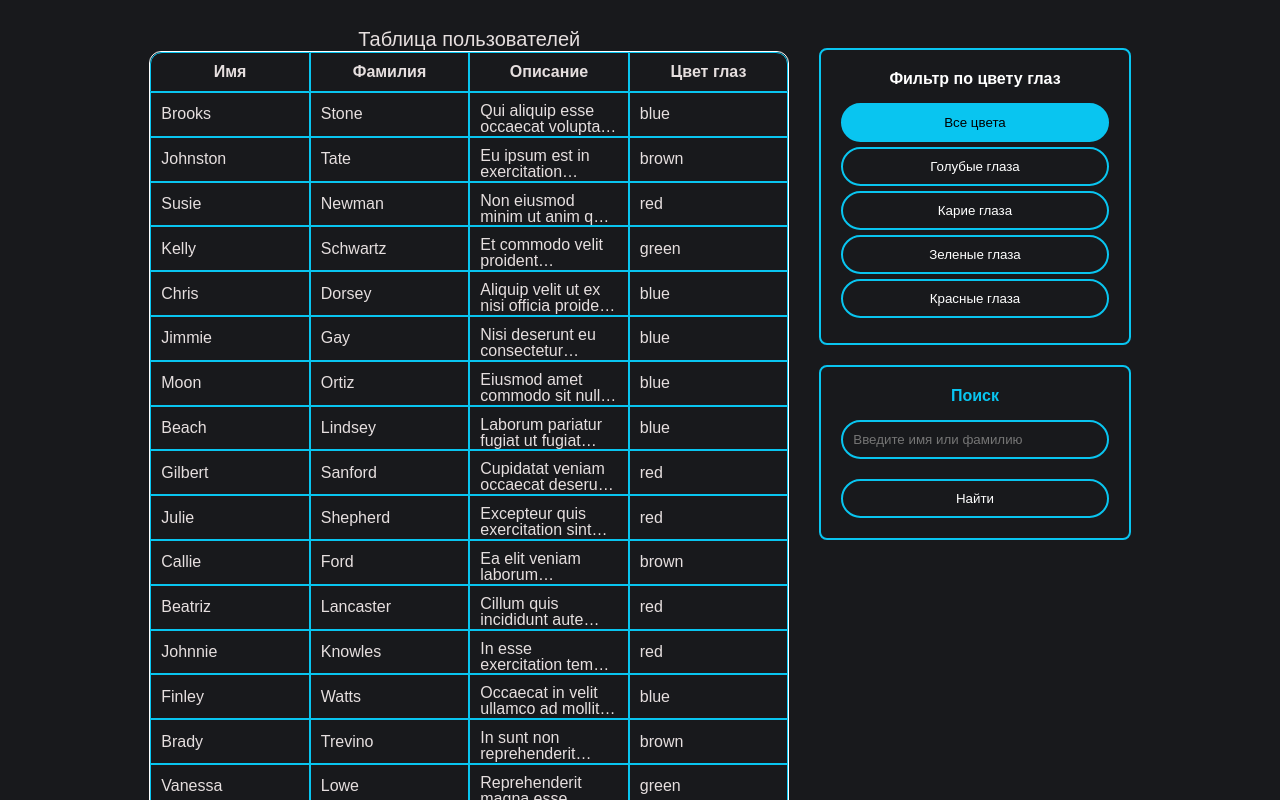
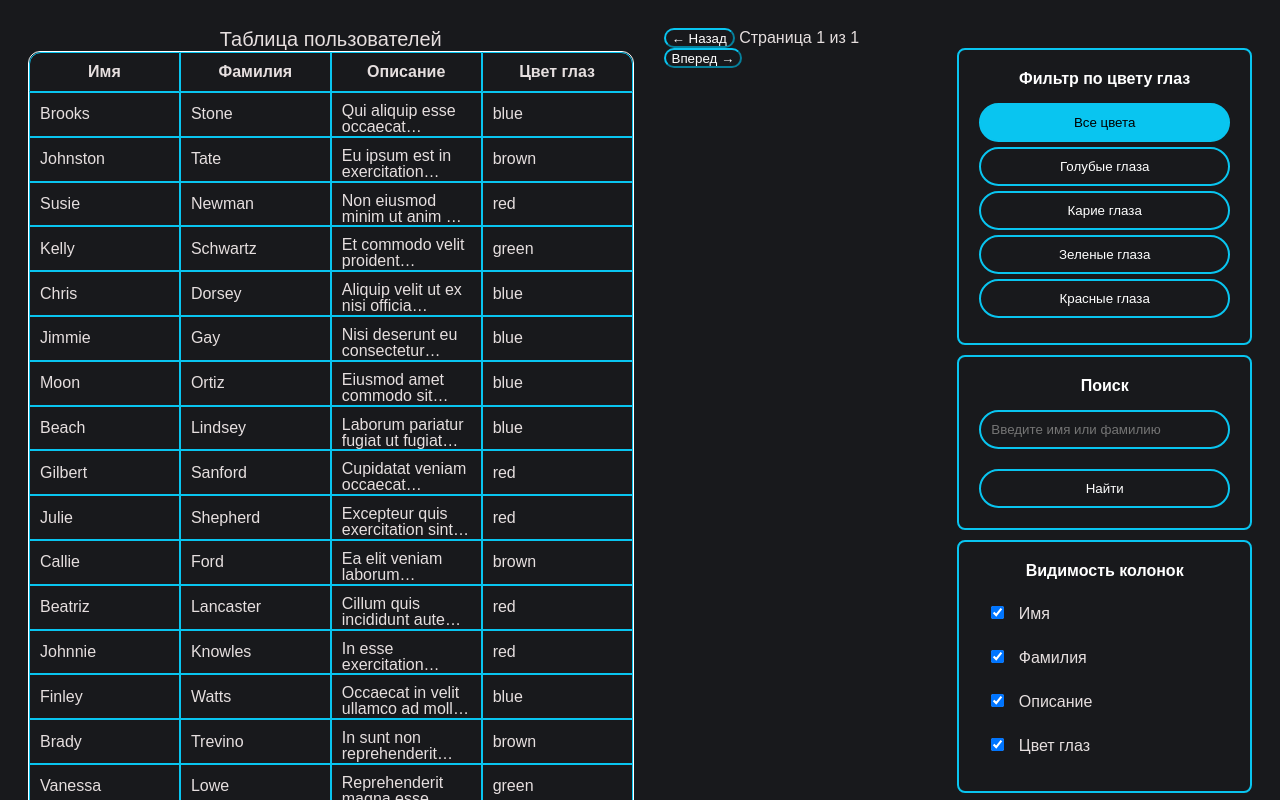
Before and after one commit to dashmlem/table-of-users, a plain HTML site: page index.html in a window 1280 px wide. Shown: the top 800 px of the page. Drawn offline with Linux system fonts and the light colour scheme.

Commit message:
added styles and new html elements

```diff
--- a/index.html
+++ b/index.html
@@ -7,6 +7,7 @@
     <link rel="stylesheet" href="styles.css" />
   </head>
   <body>
+    <!-- Основной контейнер всего приложения -->
     <div class="container">
       <table>
         <caption>
@@ -23,6 +24,17 @@
         <tbody id="table-body"></tbody>
       </table>
 
+      <!--навигация по страницам -->
+      <div id="pagination" class="pagination">
+        <!-- Кнопка перехода на предыдущую страницу -->
+        <button id="prev-page" class="pagination-btn">← Назад</button>
+        <!-- Информация о текущей странице и общем количестве -->
+        <span id="page-info">Страница 1 из 1</span>
+        <!-- Кнопка перехода на следующую страницу -->
+        <button id="next-page" class="pagination-btn">Вперед →</button>
+      </div>
+
+      <!-- Правая панель с элементами управления -->
       <div class="right-panel">
         <div class="edit-form" id="edit-form">
           <h3>Редактирование пользователя</h3>
@@ -40,6 +52,7 @@
               <label for="edit-lastName">Фамилия:</label>
               <input type="text" id="edit-lastName" name="lastName" required />
             </div>
+            <!-- Поле для редактирования описания -->
             <div class="form-group">
               <label for="edit-about">Описание:</label>
               <textarea
@@ -65,6 +78,7 @@
           </form>
         </div>
 
+        <!-- Блок фильтрации по цвету глаз -->
         <div class="controls">
           <h4>Фильтр по цвету глаз</h4>
           <button class="filter-btn active" data-filter="all">Все цвета</button>
@@ -87,6 +101,22 @@
             </button>
           </form>
         </div>
+        <div class="column-controls">
+          <h4>Видимость колонок</h4>
+          <!-- Чекбоксы для показа/скрытия колонок -->
+          <label class="column-checkbox">
+            <input type="checkbox" data-column="firstName" checked /> Имя
+          </label>
+          <label class="column-checkbox">
+            <input type="checkbox" data-column="lastName" checked /> Фамилия
+          </label>
+          <label class="column-checkbox">
+            <input type="checkbox" data-column="about" checked /> Описание
+          </label>
+          <label class="column-checkbox">
+            <input type="checkbox" data-column="eyeColor" checked /> Цвет глаз
+          </label>
+        </div>
       </div>
     </div>
     <script src="script.js"></script>
--- a/styles.css
+++ b/styles.css
@@ -82,12 +82,12 @@ th:hover {
   margin-top: 20px;
   display: flex;
   flex-direction: column;
-  gap: 20px;
-  min-width: 300px;
+  gap: 10px;
+  min-width: 200px;
 }
 
 .edit-form {
-  width: 100%;
+  width: 85%;
   background-color: #18191c;
   padding: 20px;
   border-radius: 8px;
@@ -212,7 +212,7 @@ th:hover {
   margin-top: 0;
   margin-bottom: 15px;
   text-align: center;
-  color: #09c5f0;
+  color: white;
 }
 
 .input-btn {
@@ -253,3 +253,64 @@ th:hover {
   background: linear-gradient(#21d4fd, snow);
   border-radius: 100px;
 }
+
+.pagination-btn {
+  color: white;
+  background-color: transparent;
+  border-color: #09c5f0ff;
+  height: 20px;
+  border-radius: 30px;
+}
+/* Стили для цветных кружков */
+.color-container {
+  display: flex;
+  align-items: center;
+  justify-content: center;
+  gap: 8px;
+}
+
+.color-circle {
+  width: 20px;
+  height: 20px;
+  border-radius: 50%;
+  border: 2px solid #09c5f0;
+  display: inline-block;
+}
+
+.sort-value {
+  visibility: hidden;
+  position: absolute;
+}
+
+/* Стили для управления колонками */
+.column-controls {
+  background-color: #18191c;
+  padding: 20px;
+  border-radius: 8px;
+  border: 2px solid #09c5f0;
+}
+
+.column-controls h4 {
+  margin-top: 0;
+  margin-bottom: 15px;
+  text-align: center;
+  color: white;
+}
+
+.column-checkbox {
+  display: block;
+  margin: 8px 0;
+  padding: 8px;
+  border-radius: 8px;
+  transition: background-color 0.2s;
+  cursor: pointer;
+}
+
+.column-checkbox:hover {
+  background-color: #2a2b2e;
+}
+
+.column-checkbox input {
+  margin-right: 10px;
+  cursor: pointer;
+}
```
